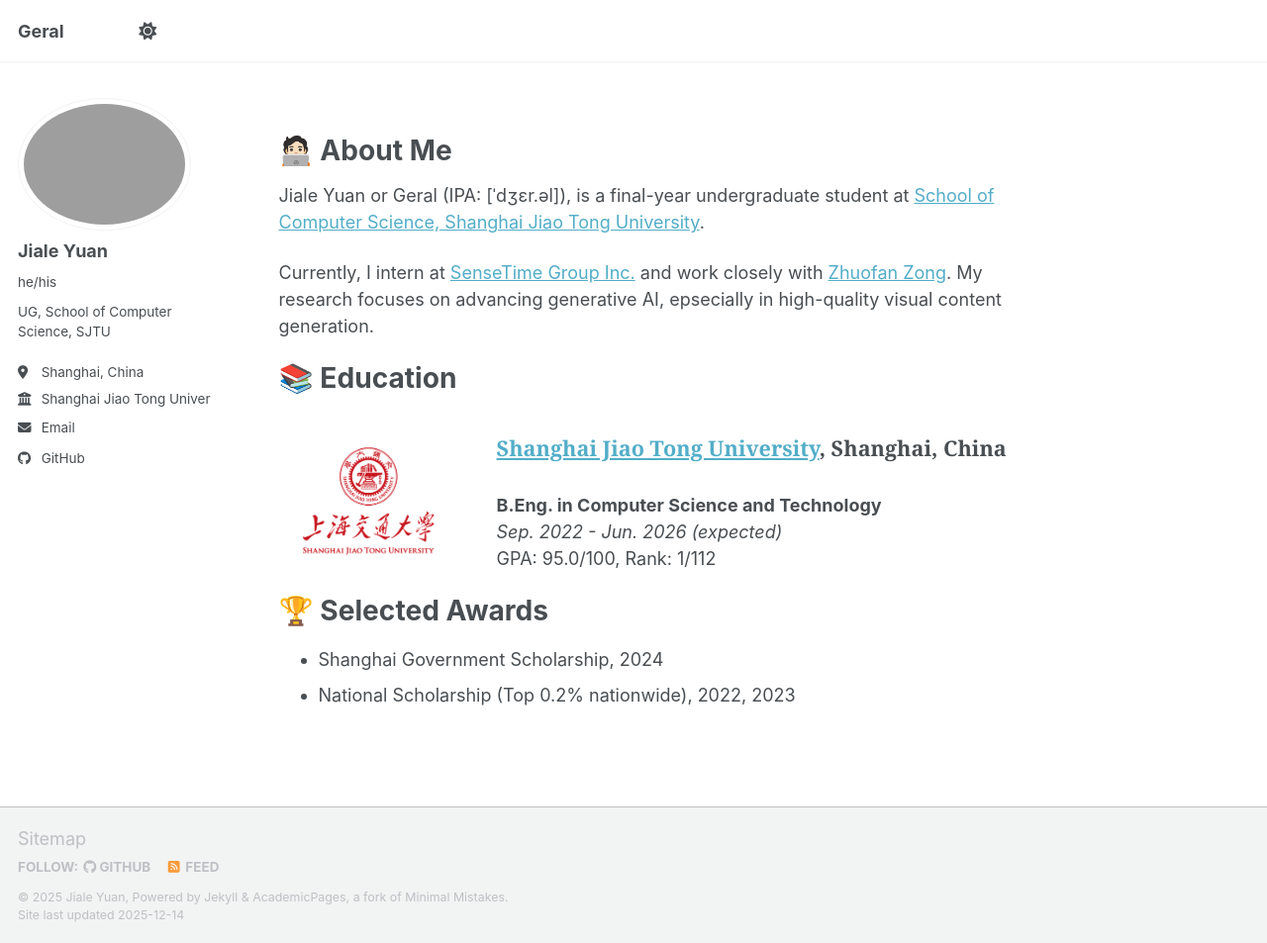
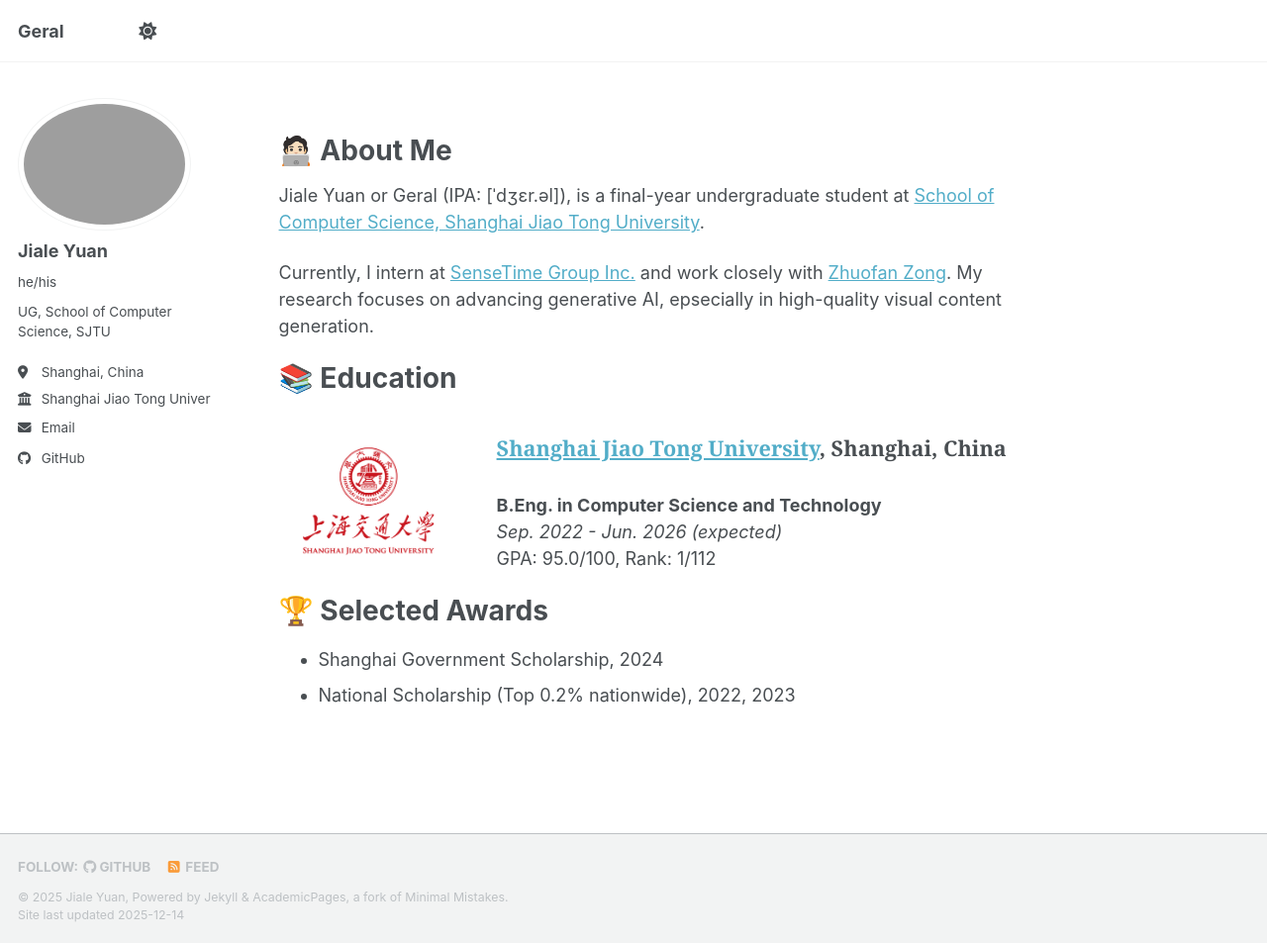
Before and after one commit to Geral-Yuan/Geral-Yuan.github.io, a Jekyll site: the page built from _pages/about.md, in a window 1280 px wide and 953 px high. Shown: the whole window at 99% size. Built offline with Jekyll 4.4.1, drawn with Linux system fonts in a browser that asks for light colours; a script bundle is joined from its source files by our own code; library files that are not in the unit come from our copies.

Commit message:
clear footer

```diff
--- a/_includes/footer/custom.html
+++ b/_includes/footer/custom.html
@@ -1,10 +1,10 @@
 <!-- start custom footer snippets -->
 
-<a href="/sitemap/">Sitemap</a>
+<!-- <a href="/sitemap/">Sitemap</a> -->
 
 <!-- Support for MatJax -->
-<script defer src="https://cdnjs.cloudflare.com/polyfill/v3/polyfill.min.js?features=es6"></script>
-<script defer src="https://cdn.jsdelivr.net/npm/mathjax@3/es5/tex-mml-chtml.js" id="MathJax-script"></script>
+<!-- <script defer src="https://cdnjs.cloudflare.com/polyfill/v3/polyfill.min.js?features=es6"></script>
+<script defer src="https://cdn.jsdelivr.net/npm/mathjax@3/es5/tex-mml-chtml.js" id="MathJax-script"></script> -->
 
 <!-- Support for Mermaid -->
 <script type="module">
```
